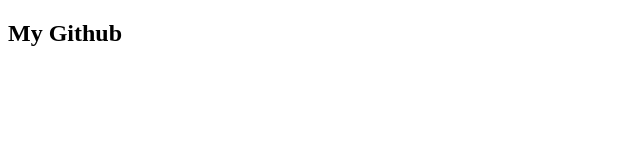
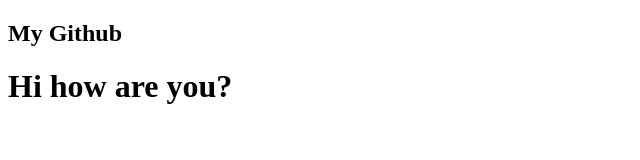
Before and after one commit to Sudipta-Nandan-Aich/First-Milestone, a plain HTML site: page index.html in a window 1280 px wide. Shown: the whole page, without its empty margins (0-640 px from the left). Drawn offline with Linux system fonts and the light colour scheme.

Commit message:
new change

```diff
--- a/index.html
+++ b/index.html
@@ -7,5 +7,6 @@
 </head>
 <body>
     <h2>My Github</h2>
+    <h1>Hi how are you?</h1>
 </body>
 </html>
```
